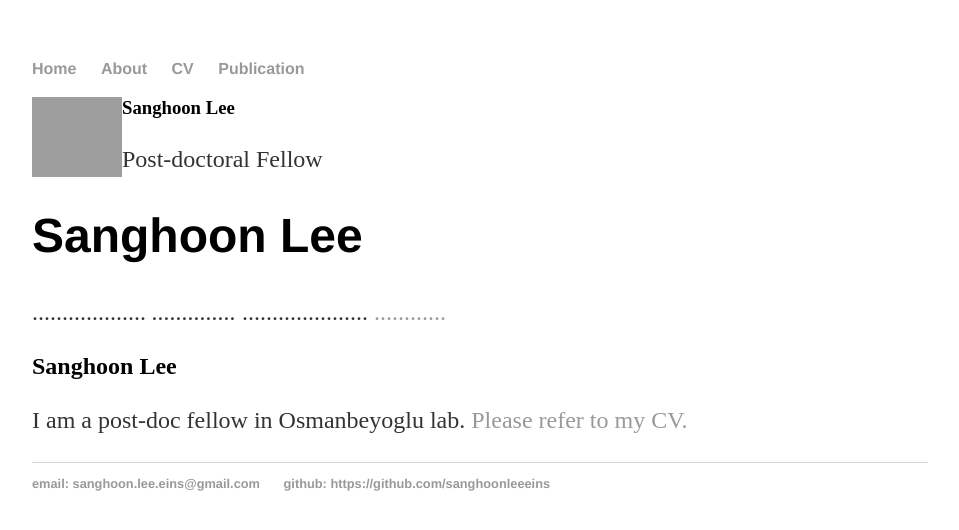
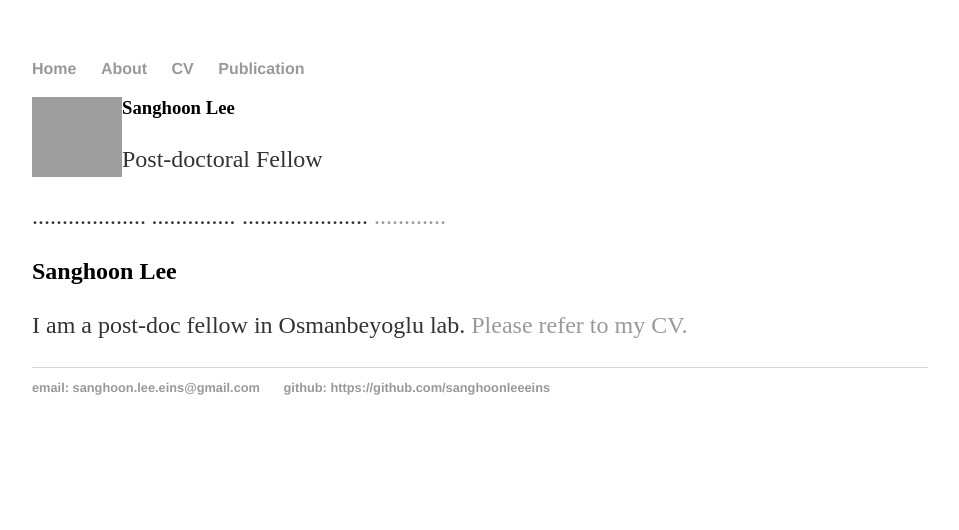
Before and after one commit to sanghoonleeeins/Practice.github.io, a Jekyll site: the page built from index.html, in a window 1280 px wide. Shown: the top 530 px of the page, without its empty margins (160-1119 px from the left). Built offline with Jekyll 4.4.1, drawn with Linux system fonts in a browser that asks for light colours.

Commit message:
Update default.html

```diff
--- a/_layouts/default.html
+++ b/_layouts/default.html
@@ -37,7 +37,7 @@
 
 			<div class="container">
 				<div class="blurb">
-					<h1>Sanghoon Lee</h1>
+					<h2>      </h2>
 					<p> ................... <em>..............</em> ..................... <a href="/about">............</a></p>
 				</div><!-- /.blurb -->
 			</div><!-- /.container -->
```
